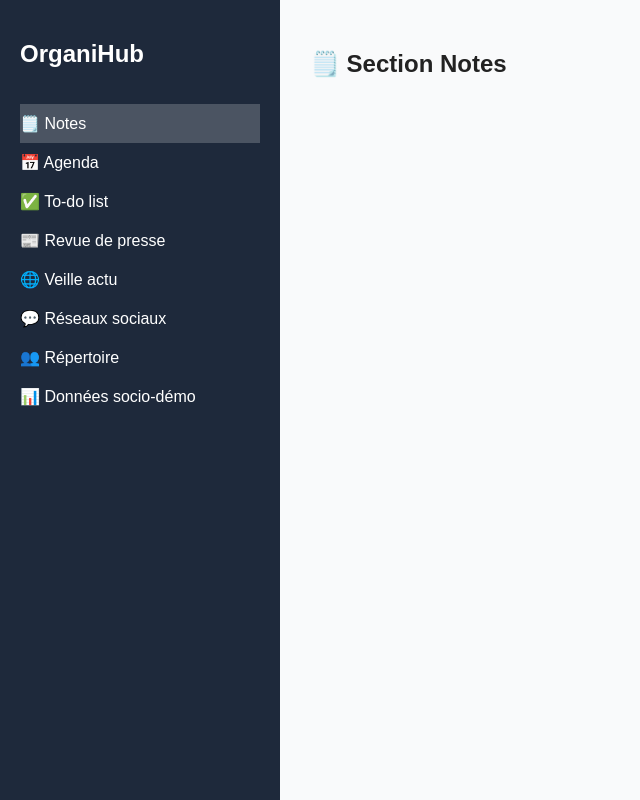
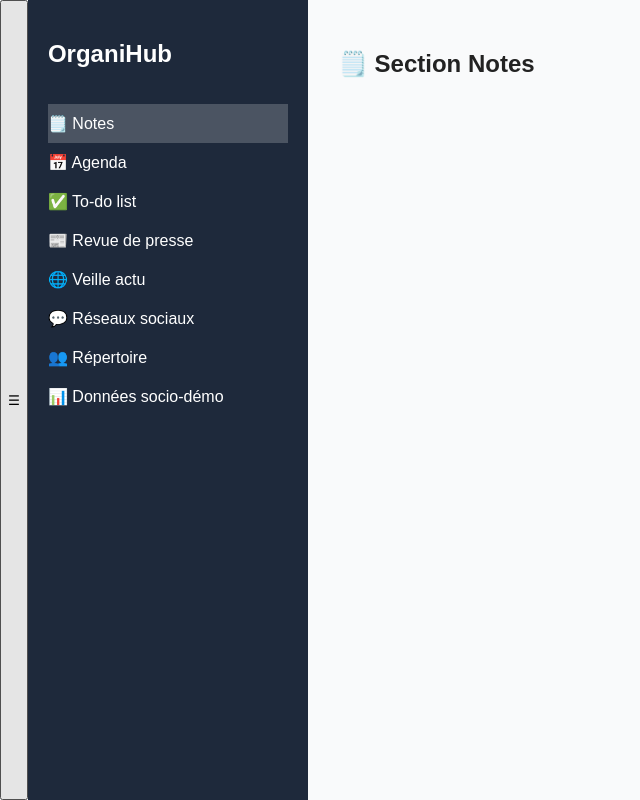
Before and after one commit to remiheinze-sketch/site, a React (Vite) app: page / in a window 1280 px wide. Shown: the whole page, without its empty margins (0-640 px from the left). Built offline with nearby package versions, Linux system fonts and the light colour scheme.

Commit message:
Update App.jsx

```diff
--- a/src/App.jsx
+++ b/src/App.jsx
@@ -3,6 +3,7 @@ import Sidebar from "./components/Sidebar";
 
 function App() {
   const [activeTab, setActiveTab] = useState("notes");
+  const [isMenuOpen, setIsMenuOpen] = useState(false);
 
   const renderContent = () => {
     switch (activeTab) {
@@ -29,7 +30,23 @@ function App() {
 
   return (
     <div className="app-layout">
-      <Sidebar activeTab={activeTab} setActiveTab={setActiveTab} />
+      {/* Bouton menu pour mobile */}
+      <button
+        className="menu-toggle"
+        onClick={() => setIsMenuOpen(!isMenuOpen)}
+      >
+        ☰
+      </button>
+
+      {/* Sidebar */}
+      <Sidebar
+        activeTab={activeTab}
+        setActiveTab={setActiveTab}
+        isMenuOpen={isMenuOpen}
+        setIsMenuOpen={setIsMenuOpen}
+      />
+
+      {/* Contenu principal */}
       <main className="main-content">{renderContent()}</main>
     </div>
   );
```
